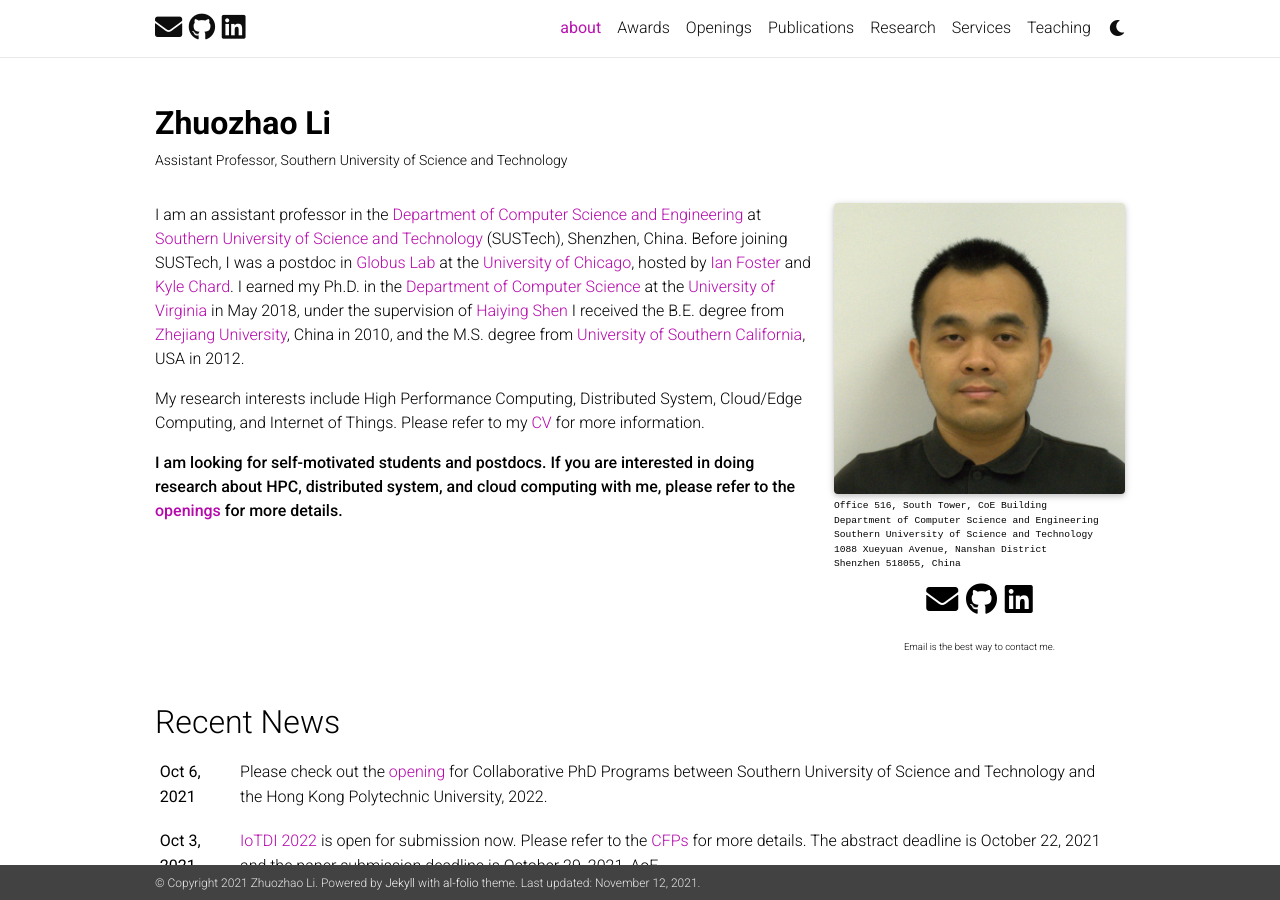
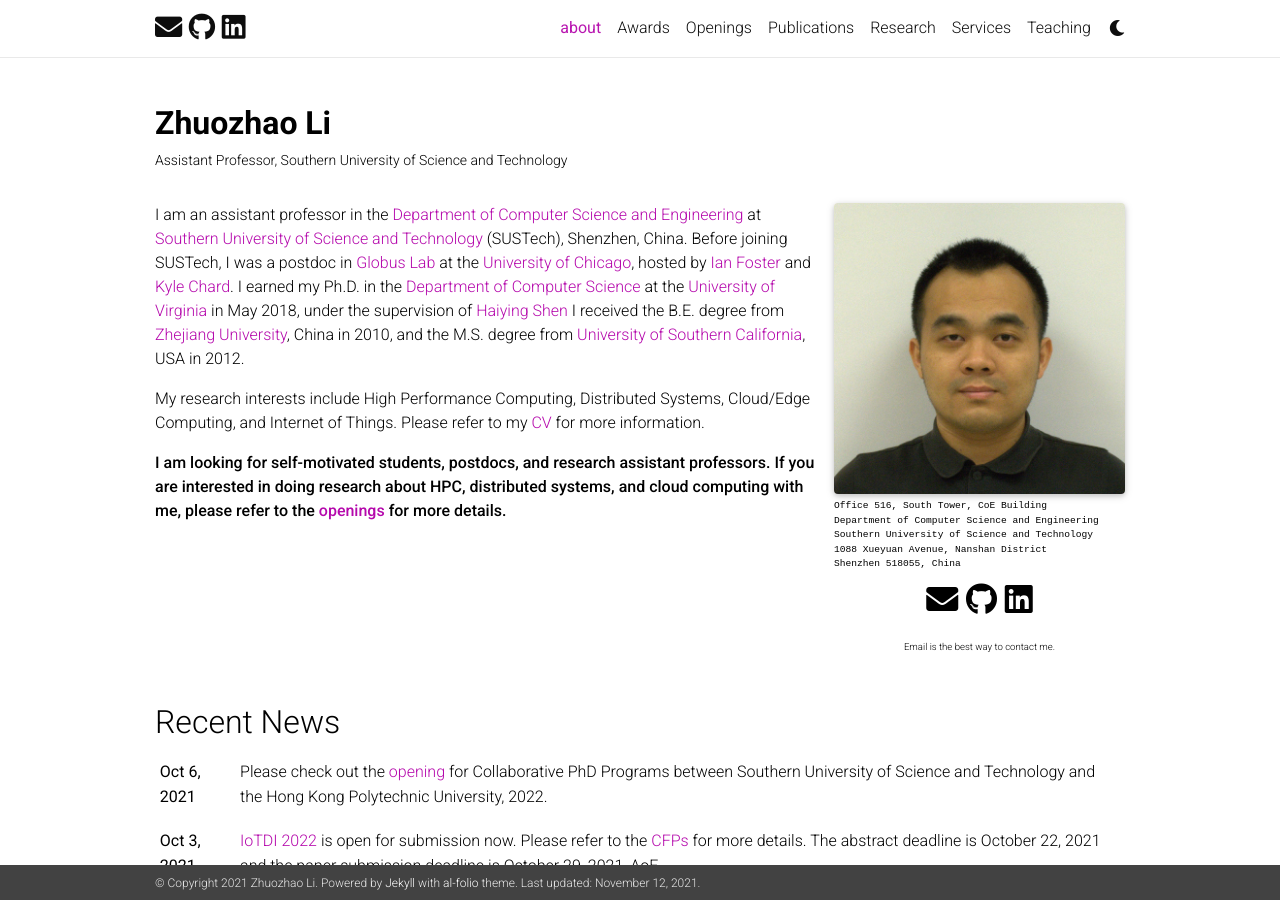
Before and after one commit to ZhuozhaoLi/ZhuozhaoLi.github.io, a Jekyll site: the page built from _pages/about.md, in a window 1280 px wide and 900 px high. Built offline with Jekyll 4.4.1, drawn with Linux system fonts in a browser that asks for light colours; nearby versions of some CDN libraries; comment, search, counter and statistics services are not loaded; a style sheet for code colours, icons or effects is not loaded.

Commit message:
Update about.md

```diff
--- a/_pages/about.md
+++ b/_pages/about.md
@@ -26,7 +26,7 @@ from [Zhejiang University](http://www.zju.edu.cn/english/){:target="\_blank"}, C
 and the M.S. degree <!--- in [Electrical Engineering](http://ee.usc.edu/){:target="\_blank"} --->
 from [University of Southern California](http://www.usc.edu/){:target="\_blank"}, USA in 2012.
 
-My research interests include High Performance Computing, Distributed System, Cloud/Edge Computing, and Internet of Things.
+My research interests include High Performance Computing, Distributed Systems, Cloud/Edge Computing, and Internet of Things.
 Please refer to my [CV](assets/CV-ZhuozhaoLi.pdf){:target="\_blank"} for more information.
 
-**I am looking for self-motivated students and postdocs. If you are interested in doing research about HPC, distributed system, and cloud computing with me, please refer to the [openings](https://zhuozhaoli.github.io/openings/) for more details.**
+**I am looking for self-motivated students, postdocs, and research assistant professors. If you are interested in doing research about HPC, distributed systems, and cloud computing with me, please refer to the [openings](https://zhuozhaoli.github.io/openings/) for more details.**
```
